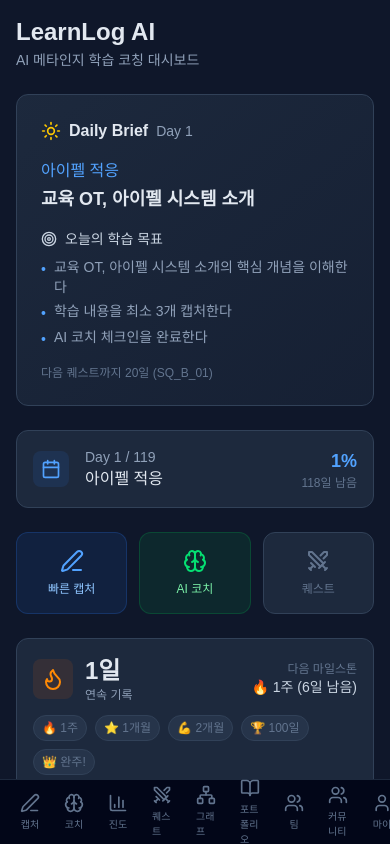
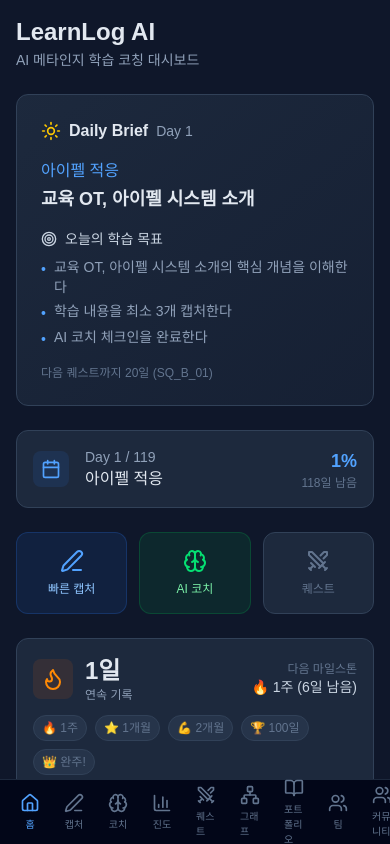
Before and after one commit to jjttuk7-bit/learnlog-ai, a Next.js app: page / in a window 390 px wide. Shown: the top 844 px of the page. Built offline with nearby package versions, Linux system fonts and the light colour scheme; no server answers.

Commit message:
feat: add home button to sidebar and mobile nav
Co-Authored-By: Claude Opus 4.6 <noreply@anthropic.com>

```diff
--- a/src/components/layout/mobile-nav.tsx
+++ b/src/components/layout/mobile-nav.tsx
@@ -2,9 +2,10 @@
 
 import Link from "next/link";
 import { usePathname } from "next/navigation";
-import { PenLine, Brain, BarChart3, Swords, User, Network, BookOpen, Users } from "lucide-react";
+import { Home, PenLine, Brain, BarChart3, Swords, User, Network, BookOpen, Users } from "lucide-react";
 
 const navItems = [
+  { href: "/", label: "홈", icon: Home },
   { href: "/capture", label: "캡처", icon: PenLine },
   { href: "/coach", label: "코치", icon: Brain },
   { href: "/progress", label: "진도", icon: BarChart3 },
@@ -23,7 +24,7 @@ export function MobileNav() {
     <nav className="lg:hidden fixed bottom-0 left-0 right-0 bg-slate-950 border-t border-slate-800 z-50">
       <div className="flex justify-around items-center h-16 px-2">
         {navItems.map((item) => {
-          const isActive = pathname === item.href || pathname.startsWith(item.href + "/");
+          const isActive = item.href === "/" ? pathname === "/" : pathname === item.href || pathname.startsWith(item.href + "/");
           return (
             <Link
               key={item.href}
--- a/src/components/layout/sidebar.tsx
+++ b/src/components/layout/sidebar.tsx
@@ -2,9 +2,10 @@
 
 import Link from "next/link";
 import { usePathname } from "next/navigation";
-import { PenLine, Brain, BarChart3, Swords, User, Network, BookOpen, Users } from "lucide-react";
+import { Home, PenLine, Brain, BarChart3, Swords, User, Network, BookOpen, Users } from "lucide-react";
 
 const navItems = [
+  { href: "/", label: "홈", icon: Home },
   { href: "/capture", label: "캡처", icon: PenLine },
   { href: "/coach", label: "AI 코치", icon: Brain },
   { href: "/progress", label: "진도", icon: BarChart3 },
@@ -27,7 +28,7 @@ export function Sidebar() {
       </div>
       <nav className="flex-1 px-3 space-y-1">
         {navItems.map((item) => {
-          const isActive = pathname === item.href || pathname.startsWith(item.href + "/");
+          const isActive = item.href === "/" ? pathname === "/" : pathname === item.href || pathname.startsWith(item.href + "/");
           return (
             <Link
               key={item.href}
```
